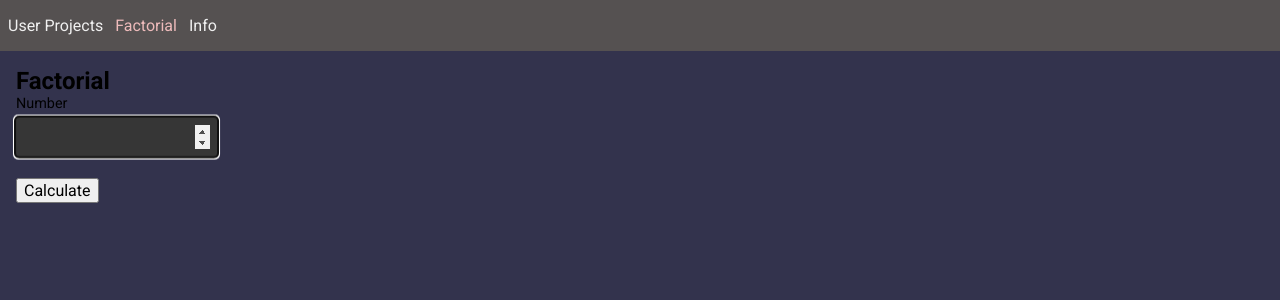
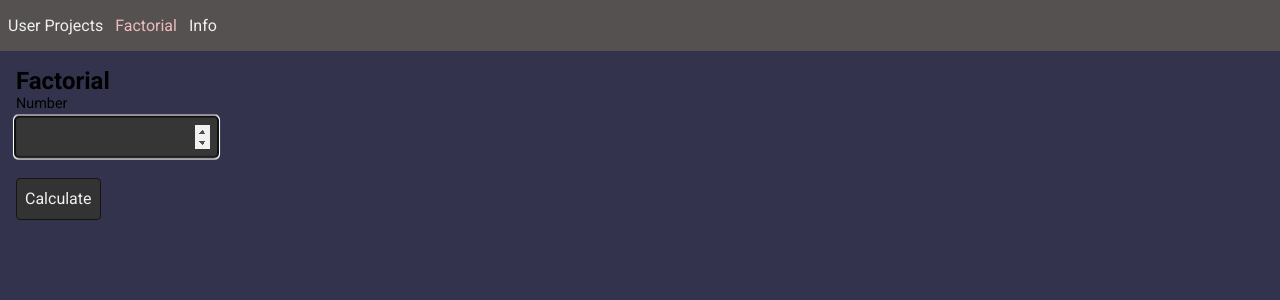
Before and after one commit to Kacper-Arendt/GitHub-Explorer, a React (Vite) app: page /factorial in a window 1280 px wide. Shown: the top 300 px of the page. Built offline with nearby package versions, Linux system fonts and the light colour scheme; no server answers.

Commit message:
feat add button styling

```diff
--- /dev/null
+++ b/src/components/button/Button.tsx
@@ -0,0 +1,17 @@
+import { ReactNode } from 'react';
+
+// STYLES
+import 'src/components/button/styles.scss';
+
+export interface ButtonInterface {
+	children: ReactNode;
+	type: 'button' | 'reset' | 'submit';
+	disabled?: boolean;
+	onClick?: () => void;
+}
+
+export const Button = ({ children, type, disabled, onClick }: ButtonInterface) => (
+	<button type={type} disabled={disabled} onClick={onClick} className="button">
+		{children}
+	</button>
+);
--- /dev/null
+++ b/src/components/button/index.ts
@@ -0,0 +1 @@
+export * from 'src/components/button/Button';
--- /dev/null
+++ b/src/components/button/styles.scss
@@ -0,0 +1,28 @@
+@use 'sass:color';
+@import 'src/styles/variables';
+@import 'src/styles/mixins';
+
+.button {
+	padding: 0.5rem;
+	border: 1px solid $grey100;
+	color: $grey10;
+	background: $grey90;
+	border-radius: $border2;
+	line-height: 1.5;
+	transition:
+		background-color 0.3s cubic-bezier(0.57, 0.21, 0.69, 1.25),
+		transform 0.3s cubic-bezier(0.57, 0.21, 0.69, 1.25);
+
+	&:disabled {
+		cursor: default;
+		filter: blur(1px);
+	}
+
+	&:enabled:hover,
+	&:focus {
+		background: lighten($grey90, 3%);
+	}
+	&:active {
+		transform: scale(0.96);
+	}
+}
--- a/src/features/factorial/components/Calculator.tsx
+++ b/src/features/factorial/components/Calculator.tsx
@@ -8,6 +8,7 @@ import { useFactorial } from 'src/features/factorial/hooks/useFactorial';
 // COMPONENTS
 import { FallbackError } from 'src/components/errors';
 import { Form, Input, useForm } from 'src/components/form';
+import { Button } from 'src/components/button';
 
 const calculatorSchema = z.object({
 	number: z.preprocess((x) => Number(x), z.number().positive().max(170)),
@@ -30,7 +31,7 @@ export const Calculator = () => {
 				<h2>{t('routes.factorial')}</h2>
 				<Form form={form} onSubmit={(item) => calculateFactorial(item)}>
 					<Input name="number" type="number" control={form.control} label={t('general.number')} autoFocus />
-					<button type="submit">{t('general.calculate')}</button>
+					<Button type="submit">{t('general.calculate')}</Button>
 				</Form>
 
 				{factorial && <p>{`${t('general.factorialResult')} ${factorial}`}</p>}
```
